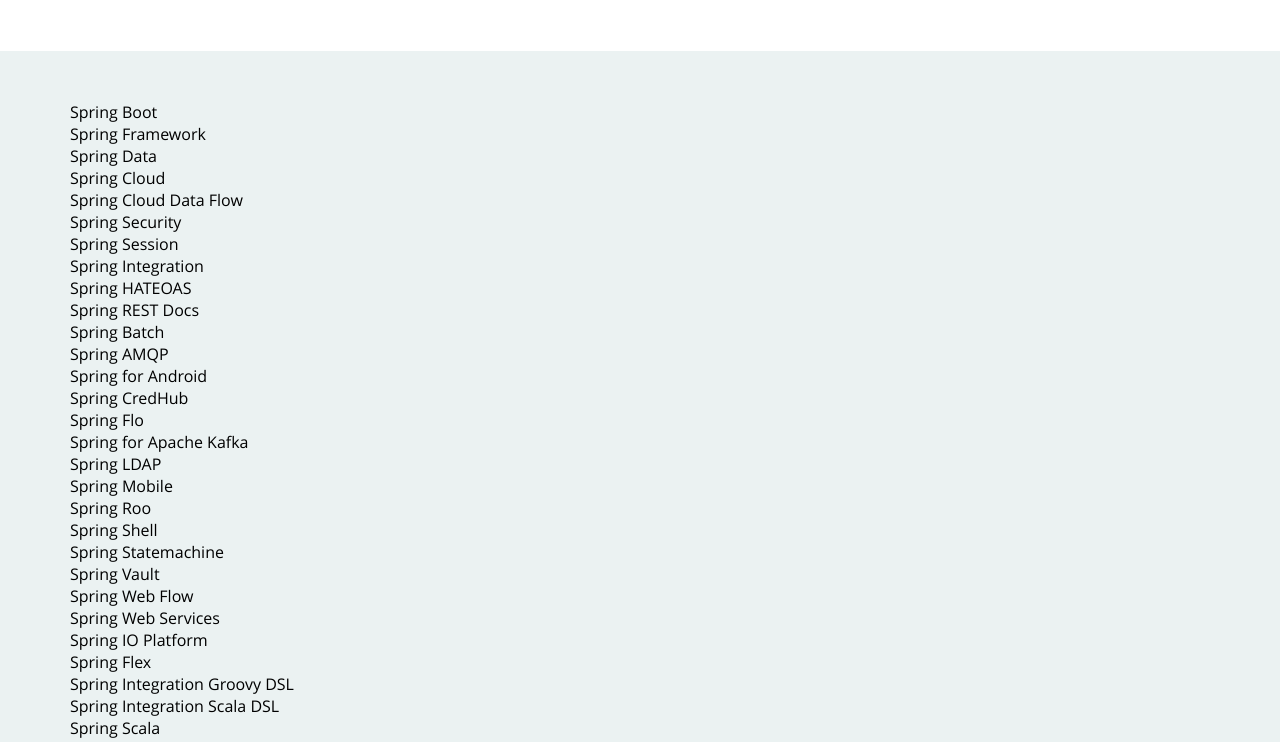
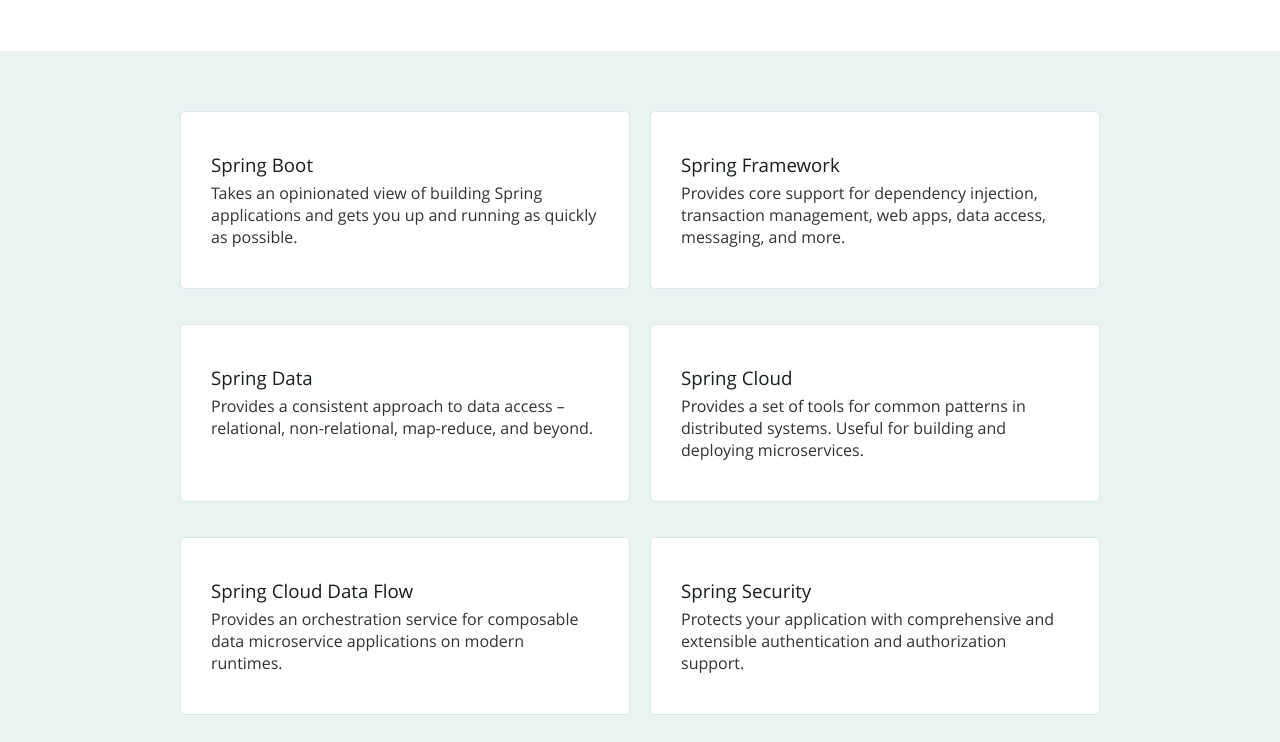
Before and after one commit to Nastik1811/spring-page, a React (Create React App) app: page / in a window 1280 px wide. Shown: the part 380-1122 px from the top of the page. Built offline with nearby package versions, Linux system fonts and the light colour scheme.

Commit message:
Add basic project view

```diff
--- a/src/data/projects.js
+++ b/src/data/projects.js
@@ -118,41 +118,6 @@
       name: 'Spring Web Services',
       description: 'Facilitates the development of contract-first SOAP web services.',
       url: '#'
-    },
-    {
-      name: 'Spring IO Platform',
-      description: 'Provides a cohesive, versioned platform for building modern applications. It is a modular, enterprise-grade distribution that delivers a curated set of dependencies.',
-      url: '#'
-    },
-    {
-      name: 'Spring Flex',
-      description: 'A project to make it easier to build Spring-powered Rich Internet Applications using Adobe Flex as the front-end client.',
-      url: '#'
-    },
-    {
-      name: 'Spring Integration Groovy DSL',
-      description: 'A Groovy based DSL for developing Spring Integration applications.',
-      url: '#'
-    },
-    {
-      name: 'Spring Integration Scala DSL',
-      description: 'A Scala based DSL for developing Spring Integration applications.',
-      url: '#'
-    },
-    {
-      name: 'Spring Scala',
-      description: 'A community run project that provides support for Spring framework development in Scala',
-      url: '#'
-    },
-    {
-      name: 'Spring Social',
-      description: 'Easily connects your applications with third-party APIs such as Facebook, Twitter, LinkedIn, and more.',
-      url: '#'
-    },
-    {
-      name: 'Spring XD',
-      description: 'Simplifies the development of big data applications by addressing ingestion, analytics, batch jobs and data export.',
-      url: '#'
     }
   ]
 
--- a/src/index.css
+++ b/src/index.css
@@ -144,6 +144,38 @@
 .projects-list{
   max-width: 1140px;
   margin: auto;
+  display: flex;
+  flex-wrap: wrap;
+  justify-content: center;
+
+}
+
+.project-item{
+  display: block;
+  background-color: #fff;
+  border: 1px solid #d9e9e9;
+  width: 450px;
+  margin: 10px;
+  padding: 40px 30px;
+  margin-bottom: 25px;
+  text-decoration: none;
+  border-radius: 5px;
+  transition: all .2s;
+}
+
+.project-item:hover{
+  transform: translateY(-3px);
+  top: -3px;
+  box-shadow: 0 10px 20px 0 rgba(108,135,135,.2);
+
+}
+
+.project-info h3{
+  color: #191e1e;
+  margin-bottom: 5px;
+}
+.project-info p{
+  color: #333;
 }
 
 @media(max-width: 1100px){
--- /dev/null
+++ b/src/views/Projects/ProjectItem/index.js
@@ -0,0 +1,18 @@
+import React from 'react'
+
+const ProjectItem = ({project}) => {
+    return(
+        <a href={project.url} className="project-item">
+                <div className="project-icon">
+                </div>
+                <section className="project-info">
+                    <h3>{project.name}</h3>
+                    <p>
+                        {project.description}
+                    </p>
+                </section>
+        </a>
+    )
+}
+
+export default ProjectItem
--- a/src/views/Projects/index.js
+++ b/src/views/Projects/index.js
@@ -1,5 +1,6 @@
 import React from 'react';
 import projects from '../../data/projects';
+import ProjectItem from './ProjectItem';
 
 const Projects = () => {
   return (
@@ -12,7 +13,7 @@
       </section>
       <div className="content">
         <div className="projects-list">
-          {projects.map(p => <div>{p.name}</div>)}
+          {projects.map(p => <ProjectItem project={p}/>)}
         </div>
       </div>
     </div>
```
